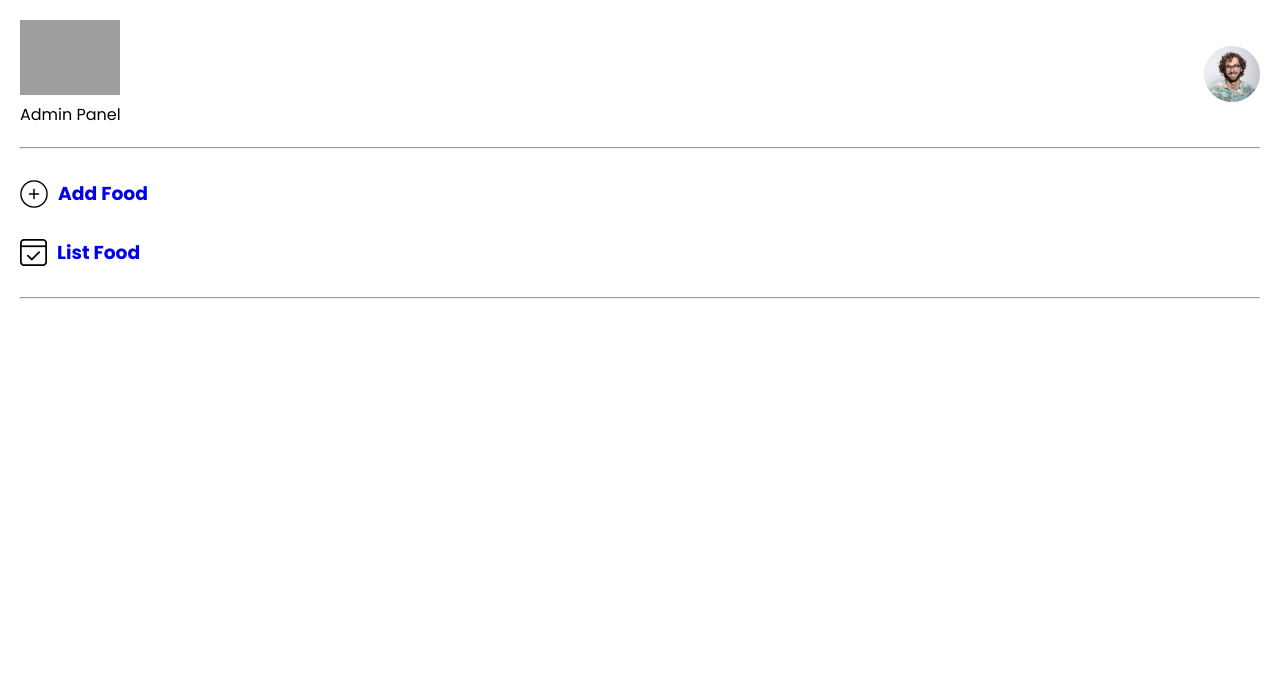
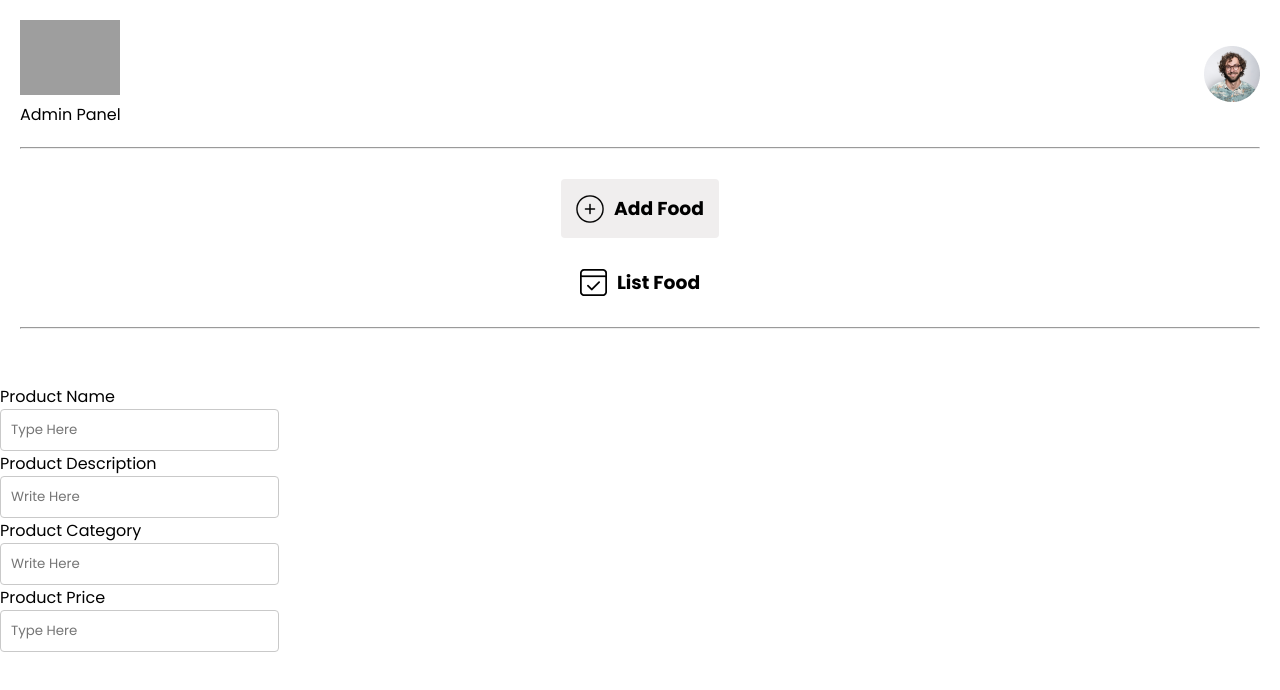
Before and after one commit to devalibello/food-delivery-app, a React (Vite) app in the folder admin/: page /add in a window 1280 px wide. Shown: the top 690 px of the page. Built offline with nearby package versions, Linux system fonts and the light colour scheme; grey boxes are pictures that could not be loaded.

Commit message:
List item added 3

```diff
--- a/admin/src/Components/Sidebar/Sidebar.css
+++ b/admin/src/Components/Sidebar/Sidebar.css
@@ -19,5 +19,19 @@
 
 .sidebar > * {
     text-decoration: none;
+    color: inherit;
 
 }
+
+.sidebar-menu.active {
+    background-color: #f0eeee;
+    padding: 15px;
+    border-radius: 4px;
+}
+
+.sidebar-menu {
+    margin-left: auto;
+    margin-right: auto;
+    width: fit-content;
+
+}
--- a/admin/src/pages/AddItem/AddItem.css
+++ b/admin/src/pages/AddItem/AddItem.css
@@ -0,0 +1,7 @@
+.add-item-form input {
+    border: 1px solid #c9c9c9;
+    outline: none;
+    padding: 10px;
+    border-radius: 4px;
+
+}
--- a/admin/src/pages/AddItem/AddItem.jsx
+++ b/admin/src/pages/AddItem/AddItem.jsx
@@ -3,8 +3,28 @@ import './AddItem.css'
 
 const AddItem = () => {
   return (
-    <div>
-
+    <div className='add-item'>
+        <img src="" alt="" className="add-image" />
+        <form className="add-item-form">
+            <div className="product-info">
+                <p>Product Name</p>
+                <input type="text" placeholder='Type Here' />
+            </div>
+            <div className="product-info">
+                <p>Product Description</p>
+                <input type='longtext' placeholder='Write Here' />
+            </div>
+            <div className="product-category-price">
+                <div className="side-product">
+                    <p>Product Category</p>
+                    <input type='dropdown' placeholder='Write Here' />
+                </div>
+                <div className="side-product">
+                    <p>Product Price</p>
+                    <input type='longtext' placeholder='Type Here' />
+                </div>
+            </div>
+        </form>
     </div>
   )
 }
```
